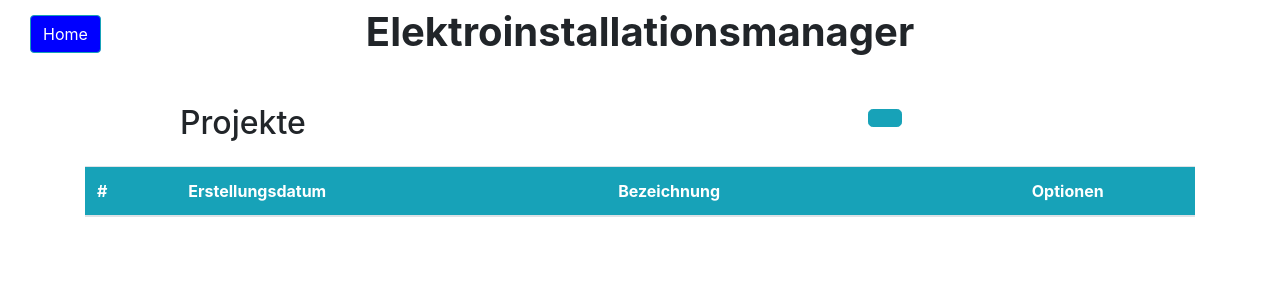
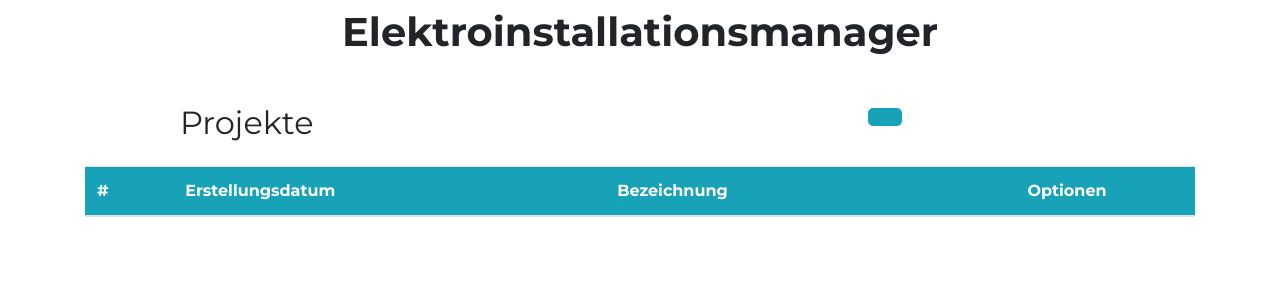
Before and after one commit to Sogeman/Elektro_Projekt, a PHP site: page / in a window 1280 px wide. Shown: the top 300 px of the page. Run offline with PHP 8.4, Linux system fonts and the light colour scheme; lists and menus that the app fills with data are empty.

Commit message:
Bootstrap tooltips removed, stopped working for some reason, home button behaviour changed, new font

```diff
--- a/frontend/Content/mystyles.css
+++ b/frontend/Content/mystyles.css
@@ -1,5 +1,6 @@
 body {
     overflow: auto;
+    font-family: 'Montserrat', sans-serif;
 }
 
 #shopping-list {
@@ -16,6 +17,7 @@ thead tr th {
     position: absolute;
     left: 15px;
     top: 15px;
+    display: none;
 }
 
 #home {
@@ -38,6 +40,7 @@ thead tr th {
 }
 .edit-button:hover, .delete-button:hover, .shopping-list-button:hover {
     border: 1px solid black;
+    background-color: #85d8e5;
 }
 
 #loading-screen {
--- a/frontend/Scripts/eventHandler.js
+++ b/frontend/Scripts/eventHandler.js
@@ -28,11 +28,6 @@ var EventHandler = {
             }
 
         });
-        // Tooltip
-        $('[data-toggle="tooltip"]').tooltip({trigger: "hover"});
-        $('[data-toggle="tooltip"]').off().on("click", function() {
-            $(this).tooltip('hide');
-        })
 
         // Events for delete, edit and shopping list buttons
         $(".edit-button").off().on("click", function(event) {
@@ -137,4 +132,11 @@ var EventHandler = {
         var clickedItem = allItemsArray.filter((obj) => obj);
         return clickedItem;
     }
+
+    // , CloseEvent: function() {
+    //     $(".close-button").off().on("click", function(event) {
+    //         event.stopPropagation();
+    //         $('[data-toggle="tooltip"]').tooltip({trigger: "hover"});
+    //     });
+    // }
 }
--- a/frontend/Scripts/listHandler.js
+++ b/frontend/Scripts/listHandler.js
@@ -20,10 +20,10 @@ var ListHandler = {
                 row += '<th scope="row" class="clickable">' + id +'</th>'
                 row += '<td class="clickable">' + created + '</td>';
                 row += '<td class="clickable">' +name + '</td>';
-                row += '<td class="py-0 pl-0 text-center"><button class="btn btn-link edit-button" data-toggle="tooltip" title="Eintrag bearbeiten"><img src="Content/images/icon_edit.png"></button>';
-                row += '<button class="btn btn-link delete-button" data-toggle="tooltip" title="Eintrag löschen"><img src="Content/images/icon_delete.png">';
+                row += '<td class="py-0 pl-0 text-center"><button class="btn btn-link edit-button" title="Eintrag bearbeiten"><img src="Content/images/icon_edit.png"></button>';
+                row += '<button class="btn btn-link delete-button" title="Eintrag löschen"><img src="Content/images/icon_delete.png">';
                 if (listtype == "projects") {
-                    row += '<button class="btn btn-link shopping-list-button" data-toggle="tooltip" title="Einkaufsliste anzeigen"><img src="Content/images/shopping-cart.png">';
+                    row += '<button class="btn btn-link shopping-list-button" title="Einkaufsliste anzeigen"><img src="Content/images/shopping-cart.png">';
                 }
                 row += '</td></tr>';
                 $("#data-table").append(row);
--- a/frontend/Scripts/modalManager.js
+++ b/frontend/Scripts/modalManager.js
@@ -1,5 +1,5 @@
 var ModalManager = {
-    // missing: select übernehmen und in request einbauen, prefill, wenn dropdown nicht verwendet dann Namen eingeben lassen
+
     formName: null,
     formFloorCount: null,
     formUnit: null,
--- a/frontend/Scripts/queryManager.js
+++ b/frontend/Scripts/queryManager.js
@@ -16,9 +16,11 @@ var QueryManager = {
             , success: function (data) {
                 if (request.listtype != "projects") {
                     $("#back-button").show();
+                    $(".nav-menu").show();
                 } else {
                     $("#page-title").text("Projekte");
                     $("#back-button").hide();
+                    $(".nav-menu").hide();
                 }
                 QueryManager.currentLevel = request.listtype;
                 viewSwitcher("homepage");
--- a/frontend/index.html
+++ b/frontend/index.html
@@ -13,6 +13,7 @@
     <script src="Scripts/shoppingListHandler.js"></script>
     <script src="Scripts/eventHandler.js"></script>
     <script src="Scripts/switchView.js"></script>
+    <link href="https://fonts.googleapis.com/css?family=Montserrat:400,700" rel="stylesheet">
     <link rel="stylesheet" href="https://stackpath.bootstrapcdn.com/bootstrap/4.1.2/css/bootstrap.min.css" crossorigin="anonymous">
     <link href="Content/mystyles.css" rel="stylesheet" />
     <meta charset="utf-8" />
@@ -190,7 +191,7 @@
                     </div>
                 </div>
                 <div class="modal-footer">
-                    <button type="button" id="close-button" class="btn btn-secondary" data-dismiss="modal">Close</button>
+                    <button type="button" class="btn btn-secondary close-button" data-dismiss="modal">Close</button>
                     <button type="button" id="save-button" class="btn btn-info">Save changes</button>
                 </div>
             </div>
@@ -212,7 +213,7 @@
                 </div>
                 <div class="modal-footer">
                     <button type="button" id="delete-warning-confirm" class="btn btn-primary">JA!!!!</button>
-                    <button type="button" class="btn btn-secondary" data-dismiss="modal">NEIN, doch nicht</button>
+                    <button type="button" class="btn btn-secondary close-button" data-dismiss="modal">NEIN, doch nicht</button>
                 </div>
             </div>
         </div>
@@ -232,7 +233,7 @@
                 </div>
                 <div class="modal-footer">
                     <button type="button" id="delete-confirm" class="btn btn-primary">JA!!!!</button>
-                    <button type="button" class="btn btn-secondary" data-dismiss="modal">NEIN, doch nicht</button>
+                    <button type="button" class="btn btn-secondary close-button" data-dismiss="modal">NEIN, doch nicht</button>
                 </div>
             </div>
         </div>
```
